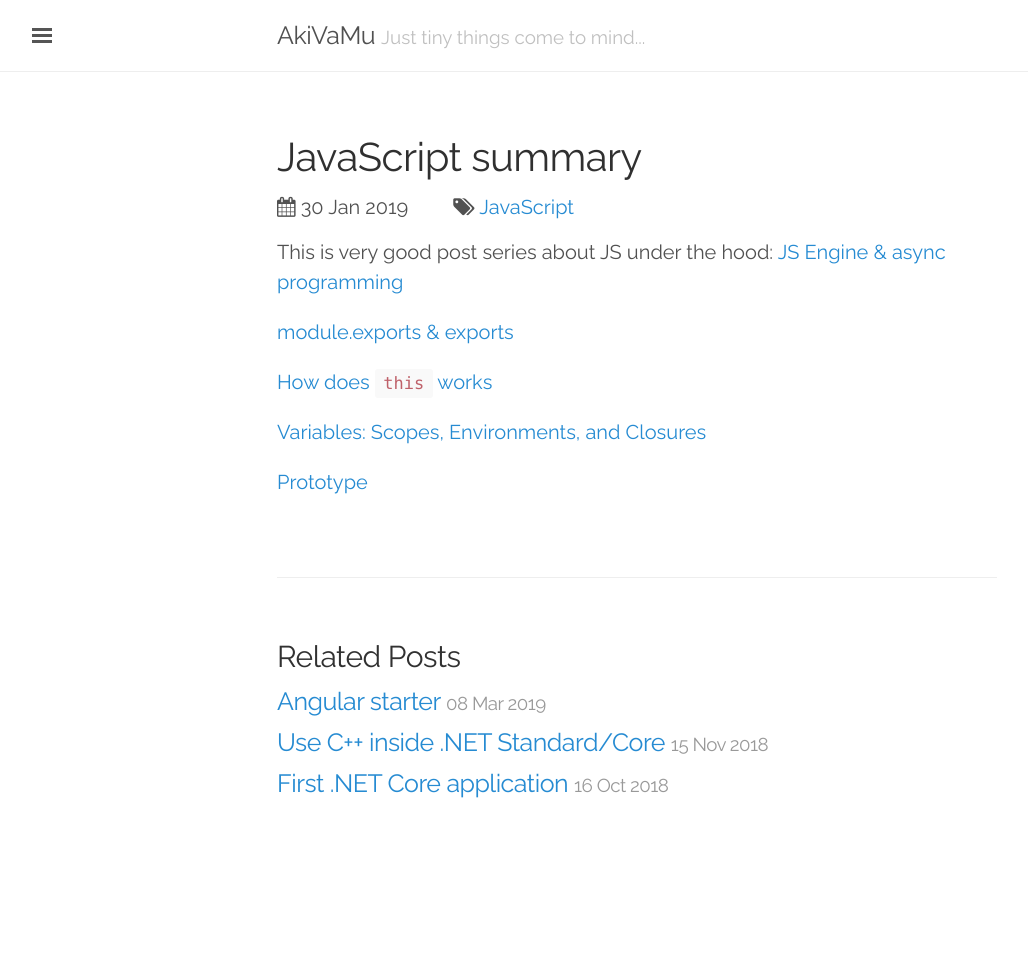
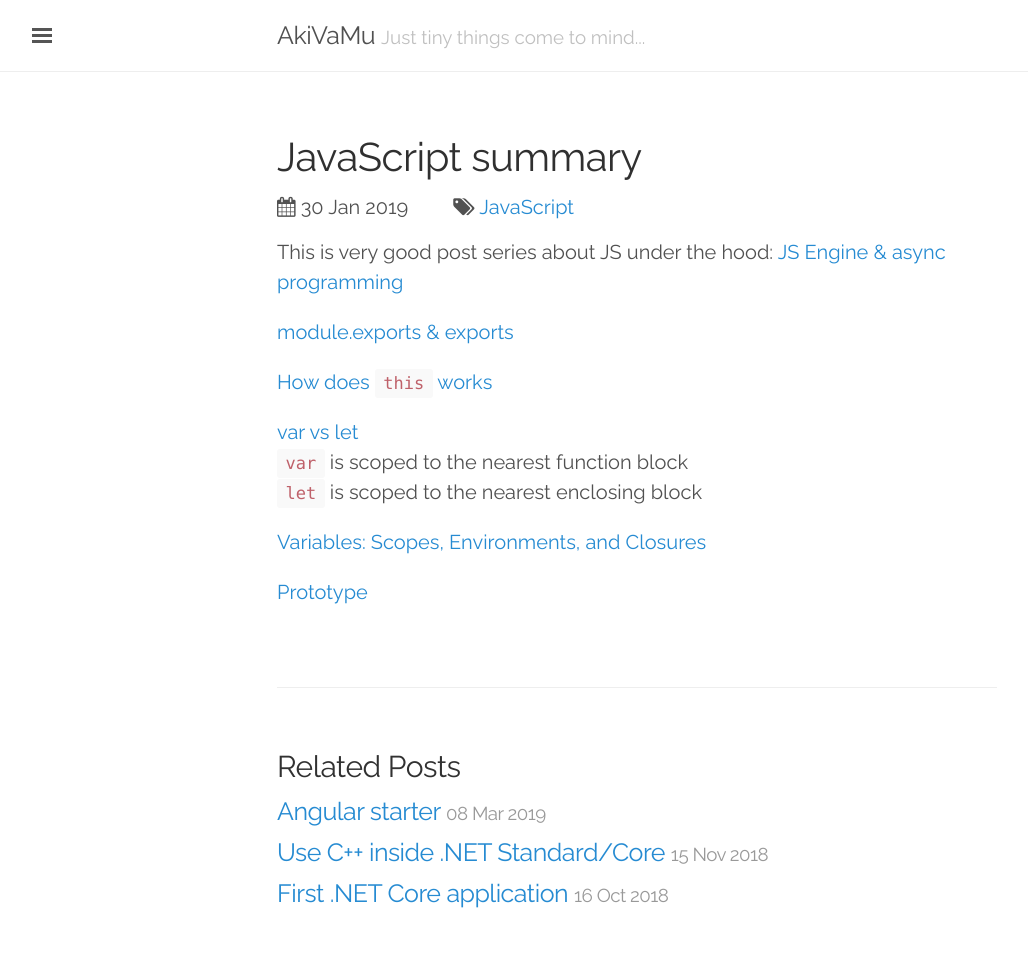
Before and after one commit to akivamu/akivamu.github.io, a Jekyll site: the page built from _posts/2019-01-30-javascript-summary.md, in a window 1280 px wide. Shown: the whole page, without its empty margins (3-1031 px from the left). Built offline with Jekyll 4.4.1, drawn with Linux system fonts in a browser that asks for light colours; comment, search, counter and statistics services are not loaded; before the commit the page ends 900 px from its top, so only the background shows below that.

Commit message:
[edit] js

```diff
--- a/_posts/2019-01-30-javascript-summary.md
+++ b/_posts/2019-01-30-javascript-summary.md
@@ -13,6 +13,10 @@ This is very good post series about JS under the hood:
 
 [How does `this` works](https://stackoverflow.com/questions/3127429/how-does-the-this-keyword-work)
 
+[var vs let](https://stackoverflow.com/questions/762011/whats-the-difference-between-using-let-and-var)
+`var` is scoped to the nearest function block
+`let` is scoped to the nearest enclosing block
+
 [Variables: Scopes, Environments, and Closures](http://speakingjs.com/es5/ch16.html)
 
 [Prototype](https://tylermcginnis.com/beginners-guide-to-javascript-prototype/)
```
